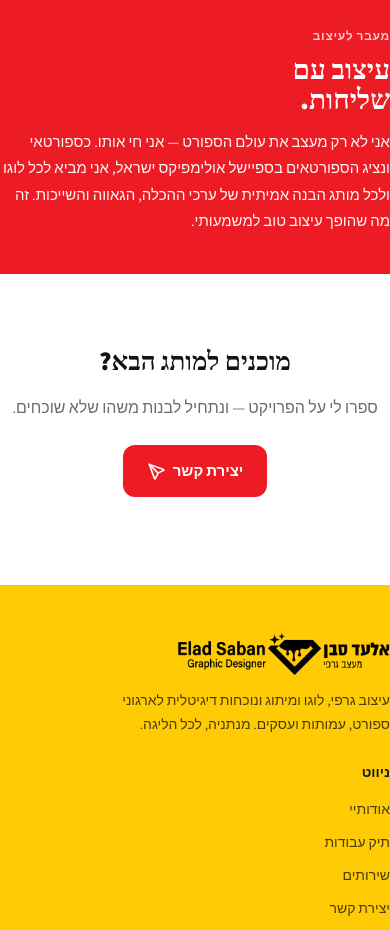
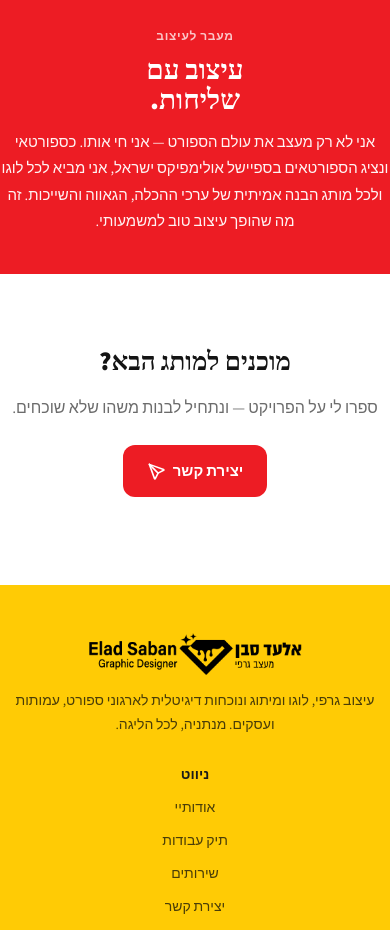
Before and after one commit to ombee-hub/Eladsabangraphic.co.il, a plain HTML site: page index.html in a window 390 px wide. Shown: the part 1520-2450 px from the top of the page. Drawn offline with Linux system fonts and the light colour scheme.

Commit message:
Center footer and mission section on mobile
Co-Authored-By: Claude Opus 4.8 <noreply@anthropic.com>

```diff
--- a/css/style.css
+++ b/css/style.css
@@ -479,3 +479,22 @@ body.nav-open{overflow:hidden}
 .fb-legal a{color:#3a2e05}
 .fb-legal a:hover{color:#000}
 .fb-sep{color:rgba(0,0,0,.32)}
+/* mobile footer centered */
+@media(max-width:560px){
+  .footer-top{text-align:center;gap:26px}
+  .footer-brand{display:flex;flex-direction:column;align-items:center}
+  .footer-brand p{max-width:330px;margin:0 auto}
+  .footer-col h4{margin-bottom:10px}
+}
+/* mobile mission centered */
+@media(max-width:860px){
+  .mission .inner{text-align:center;justify-items:center}
+  .mission p{max-width:460px;margin:0 auto}
+}
+/* force footer centered on mobile */
+@media(max-width:860px){
+  .footer-top{text-align:center !important;justify-items:center}
+  .footer-brand{display:flex;flex-direction:column;align-items:center}
+  .footer-brand p{max-width:360px;margin:0 auto}
+  .footer-col,.footer-col h4,.footer-col a,.footer-col span{text-align:center !important}
+}
```
